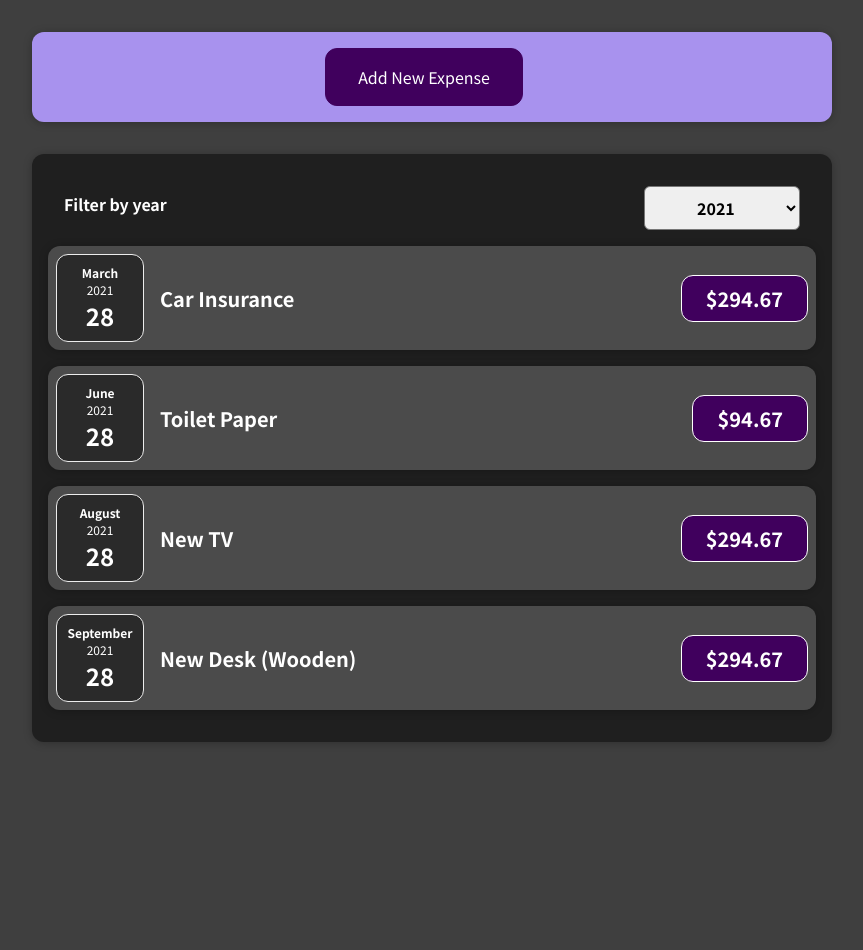
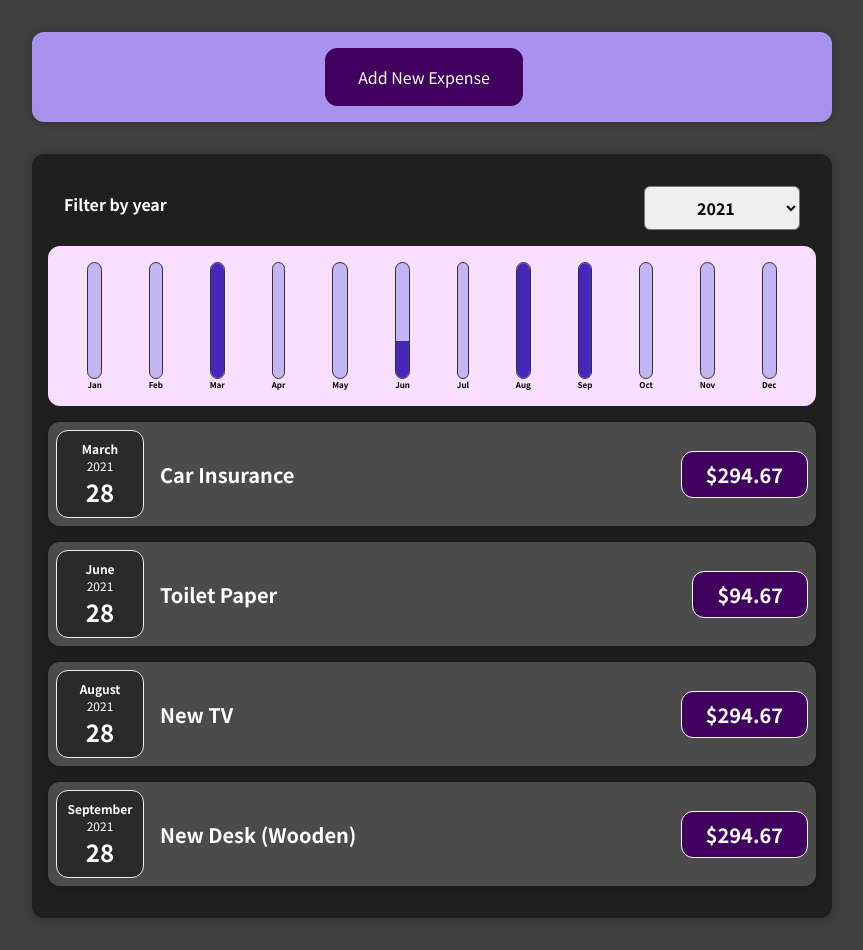
Before and after one commit to jacobrees/Expense-App, a React (Create React App) app: page / in a window 1280 px wide. Shown: the whole page, without its empty margins (208-1071 px from the left). Before the commit the page ends 800 px from the top, so only its background shows below. Built offline with nearby package versions, Linux system fonts and the light colour scheme.

Commit message:
Create bars for tracking expenses

```diff
--- /dev/null
+++ b/src/components/Chart/Chart.css
@@ -0,0 +1,9 @@
+.chart {
+  padding: 1rem;
+  border-radius: 12px;
+  background-color: #f8dfff;
+  text-align: center;
+  display: flex;
+  justify-content: space-around;
+  height: 10rem;
+}
--- /dev/null
+++ b/src/components/Chart/Chart.js
@@ -0,0 +1,21 @@
+import ChartBar from "./ChartBar";
+import "./Chart.css";
+
+const Chart = (props) => {
+  const dataPointValues = props.dataPoints.map((dataPoint) => dataPoint.value);
+  const totalMaximum = Math.max(...dataPointValues);
+  return (
+    <div className="chart">
+      {props.dataPoints.map((dataPoint) => (
+        <ChartBar
+          key={dataPoint.label}
+          value={dataPoint.value}
+          maxValue={totalMaximum}
+          label={dataPoint.label}
+        />
+      ))}
+    </div>
+  );
+};
+
+export default Chart;
--- /dev/null
+++ b/src/components/Chart/ChartBar.css
@@ -0,0 +1,30 @@
+.chart-bar {
+  height: 100%;
+  display: flex;
+  flex-direction: column;
+  align-items: center;
+}
+
+.chart-bar__inner {
+  height: 100%;
+  width: 100%;
+  border: 1px solid #313131;
+  border-radius: 12px;
+  background-color: #c3b4f3;
+  overflow: hidden;
+  display: flex;
+  flex-direction: column;
+  justify-content: flex-end;
+}
+
+.chart-bar__fill {
+  background-color: #4826b9;
+  width: 100%;
+  transition: all 0.3s ease-out;
+}
+
+.chart-bar__label {
+  font-weight: bold;
+  font-size: 0.5rem;
+  text-align: center;
+}
--- /dev/null
+++ b/src/components/Chart/ChartBar.js
@@ -0,0 +1,22 @@
+import "./ChartBar.css";
+
+const ChartBar = (props) => {
+  let barFillHeight = "0%";
+  if (props.maxValue > 0) {
+    barFillHeight = Math.round((props.value / props.maxValue) * 100) + "%";
+  }
+  return (
+    <div className="chart-bar">
+      <div className="chart-bar__inner">
+        <div
+          className="chart-bar__fill"
+          style={{ height: barFillHeight }}
+        ></div>
+
+      </div>
+      <div className="chart-bar__label">{props.label}</div>
+    </div>
+  );
+};
+
+export default ChartBar;
--- a/src/components/Expenses/ExpenseDisplay.js
+++ b/src/components/Expenses/ExpenseDisplay.js
@@ -3,6 +3,7 @@
 import { useState } from "react";
 import Card from "../UI/Card";
 import "./ExpenseDisplay.css";
+import ExpensesChart from "./ExpensesChart"
 
 const ExpenseDisplay = (props) => {
   const [filteredYear, setFilteredYear] = useState("2021");
@@ -23,6 +24,7 @@
           selected={filteredYear}
           onChangeFilter={filterChangeHandler}
         />
+        <ExpensesChart expenses={filteredExpenses}/>
         <ExpensesList expenses={filteredExpenses}/>
       </Card>
     </div>
--- /dev/null
+++ b/src/components/Expenses/ExpensesChart.js
@@ -0,0 +1,25 @@
+import Chart from "../Chart/Chart";
+
+const ExpensesChart = (props) => {
+  const chartDataPoints = [
+    { label: "Jan", value: 0 },
+    { label: "Feb", value: 0 },
+    { label: "Mar", value: 0 },
+    { label: "Apr", value: 0 },
+    { label: "May", value: 0 },
+    { label: "Jun", value: 0 },
+    { label: "Jul", value: 0 },
+    { label: "Aug", value: 0 },
+    { label: "Sep", value: 0 },
+    { label: "Oct", value: 0 },
+    { label: "Nov", value: 0 },
+    { label: "Dec", value: 0 },
+  ];
+  for (const expense of props.expenses) {
+    const expenseMonth = expense.date.getMonth();
+    chartDataPoints[expenseMonth].value += expense.amount;
+  }
+  return <Chart dataPoints={chartDataPoints} />;
+};
+
+export default ExpensesChart;
```
